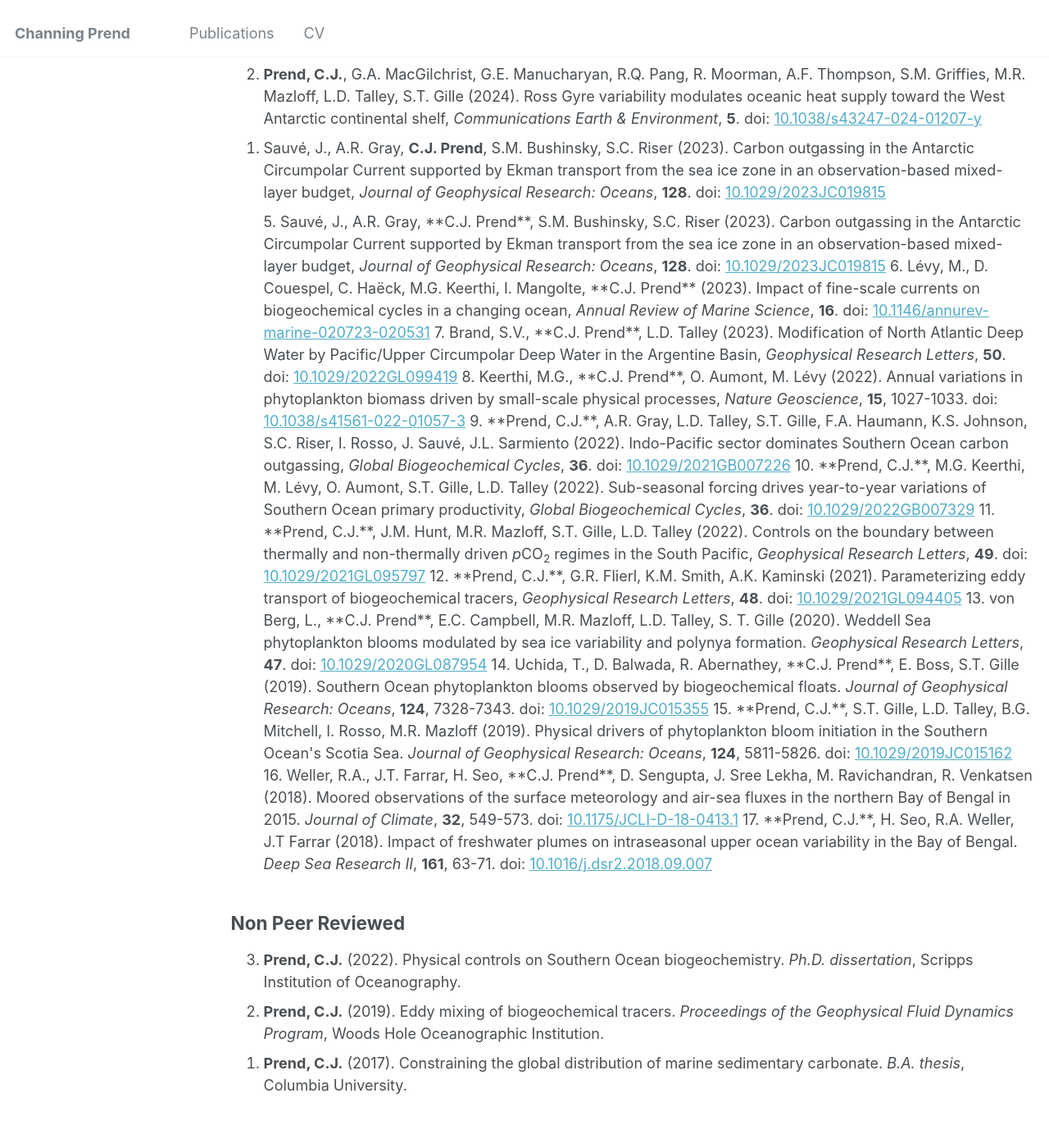
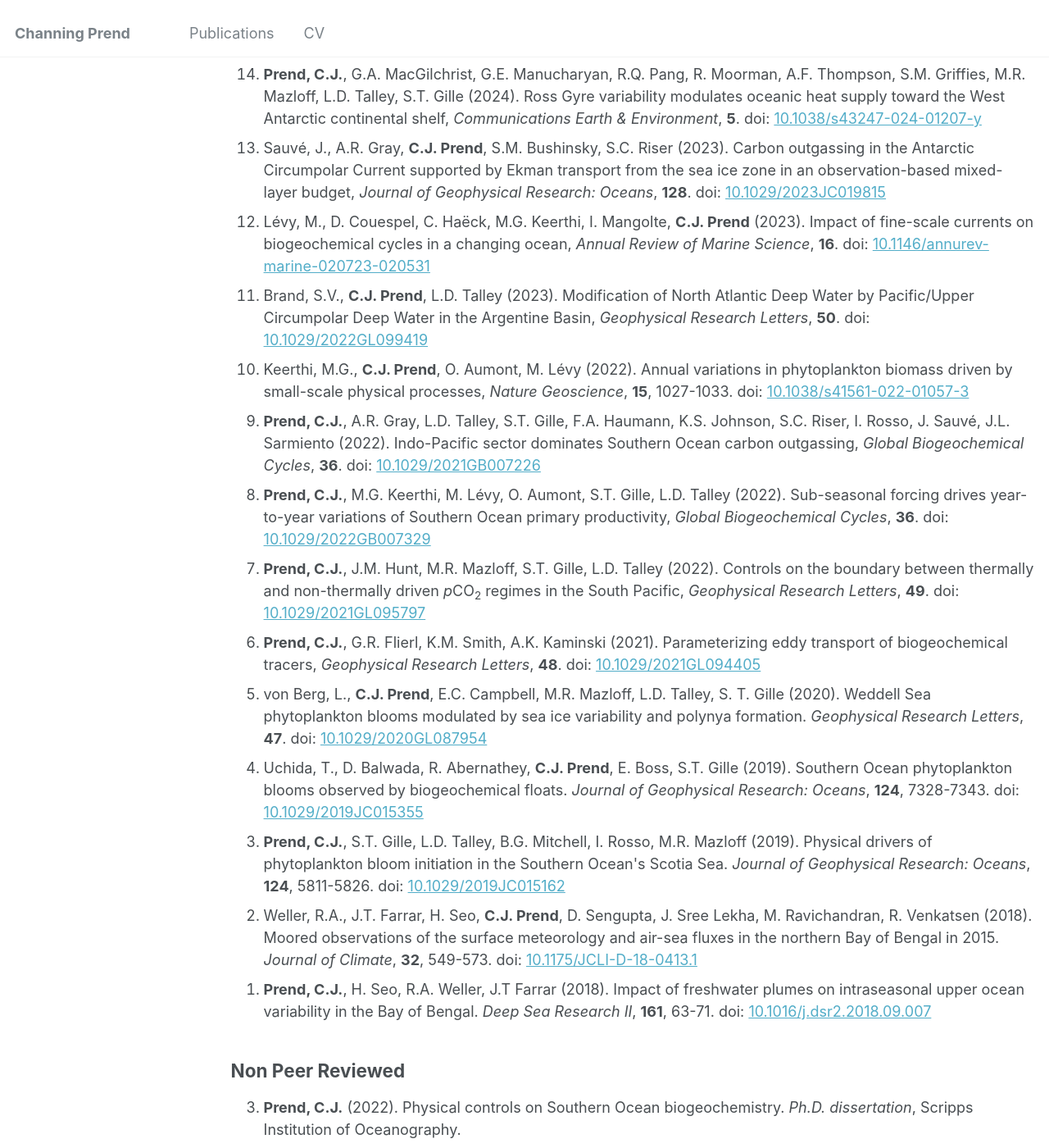
Before and after one commit to cprend/cprend.github.io, a Jekyll site: the page built from _pages/publications.md, in a window 1280 px wide and 1400 px high, scrolled down 381 px. Shown: the whole window at 82% size. Built offline with Jekyll 4.4.1, drawn with Linux system fonts in a browser that asks for light colours.

Commit message:
Update publications.md

```diff
--- a/_pages/publications.md
+++ b/_pages/publications.md
@@ -14,35 +14,18 @@ You can also find my articles on <u><a href="https://scholar.google.com/citation
   <li>Spungin, S., Y. Si, A.L. Stewart, <b>C.J. Prend</b>. Observed seasonality of mixed-layer eddies and vertical heat transport over the Antarctic continental shelf, submitted.</li>
   <li><b>Prend, C.J.</b>, G.A. MacGilchrist, G.E. Manucharyan, R.Q. Pang, R. Moorman, A.F. Thompson, S.M. Griffies, M.R. Mazloff, L.D. Talley, S.T. Gille (2024). Ross Gyre variability modulates oceanic heat supply toward the West Antarctic continental shelf, <em>Communications Earth & Environment</em>, <b>5</b>. doi: <a href="https://www.nature.com/articles/s43247-024-01207-y">10.1038/s43247-024-01207-y</a></li>
   <li>Sauvé, J., A.R. Gray, <b>C.J. Prend</b>, S.M. Bushinsky, S.C. Riser (2023). Carbon outgassing in the Antarctic Circumpolar Current supported by Ekman transport from the sea ice zone in an observation-based mixed-layer budget, <em>Journal of Geophysical Research: Oceans</em>, <b>128</b>. doi: <a href="https://agupubs.onlinelibrary.wiley.com/doi/10.1029/2023JC019815">10.1029/2023JC019815</a></li>
-
-
-
-
-5. Sauvé, J., A.R. Gray, **C.J. Prend**, S.M. Bushinsky, S.C. Riser (2023). Carbon outgassing in the Antarctic Circumpolar Current supported by Ekman transport from the sea ice zone in an observation-based mixed-layer budget, <em>Journal of Geophysical Research: Oceans</em>, <b>128</b>. doi: <a href="https://agupubs.onlinelibrary.wiley.com/doi/10.1029/2023JC019815">10.1029/2023JC019815</a>
-
-6. Lévy, M., D. Couespel, C. Haëck, M.G. Keerthi, I. Mangolte, **C.J. Prend** (2023). Impact of fine-scale currents on biogeochemical cycles in a changing ocean, <em>Annual Review of Marine Science</em>, <b>16</b>.  doi: <a href="https://www.annualreviews.org/doi/abs/10.1146/annurev-marine-020723-020531">10.1146/annurev-marine-020723-020531</a>
-
-7. Brand, S.V., **C.J. Prend**, L.D. Talley (2023). Modification of North Atlantic Deep Water by Pacific/Upper Circumpolar Deep Water in the Argentine Basin, <em>Geophysical Research Letters</em>, <b>50</b>. doi: <a href="https://agupubs.onlinelibrary.wiley.com/doi/abs/10.1029/2022GL099419">10.1029/2022GL099419</a>
-
-8. Keerthi, M.G., **C.J. Prend**, O. Aumont, M. Lévy (2022). Annual variations in phytoplankton biomass driven by small-scale physical processes, <em>Nature Geoscience</em>, <b>15</b>, 1027-1033. doi: <a href="https://www.nature.com/articles/s41561-022-01057-3">10.1038/s41561-022-01057-3</a>
-
-9. **Prend, C.J.**, A.R. Gray, L.D. Talley, S.T. Gille, F.A. Haumann, K.S. Johnson, S.C. Riser, I. Rosso, J. Sauvé, J.L. Sarmiento (2022). Indo-Pacific sector dominates Southern Ocean carbon outgassing, <em>Global Biogeochemical Cycles</em>, <b>36</b>. doi: <a href="https://agupubs.onlinelibrary.wiley.com/doi/10.1029/2021GB007226">10.1029/2021GB007226</a>
-
-10. **Prend, C.J.**, M.G. Keerthi, M. Lévy, O. Aumont, S.T. Gille, L.D. Talley (2022). Sub-seasonal forcing drives year-to-year variations of Southern Ocean primary productivity, <em>Global Biogeochemical Cycles</em>, <b>36</b>. doi: <a href="https://agupubs.onlinelibrary.wiley.com/doi/10.1029/2022GB007329">10.1029/2022GB007329</a>
-
-11. **Prend, C.J.**, J.M. Hunt, M.R. Mazloff, S.T. Gille, L.D. Talley (2022). Controls on the boundary between thermally and non-thermally driven <em>p</em>CO<sub>2</sub> regimes in the South Pacific, <em>Geophysical Research Letters</em>, <b>49</b>. doi: <a href="https://agupubs.onlinelibrary.wiley.com/doi/10.1029/2021GL095797">10.1029/2021GL095797</a>
-
-12. **Prend, C.J.**, G.R. Flierl, K.M. Smith, A.K. Kaminski (2021). Parameterizing eddy transport of biogeochemical tracers, <em>Geophysical Research Letters</em>, <b>48</b>. doi: <a href="https://agupubs.onlinelibrary.wiley.com/doi/10.1029/2021GL094405">10.1029/2021GL094405</a>
-
-13. von Berg, L., **C.J. Prend**, E.C. Campbell, M.R. Mazloff, L.D. Talley, S. T. Gille (2020). Weddell Sea phytoplankton blooms modulated by sea ice variability and polynya formation. <em>Geophysical Research Letters</em>, <b>47</b>. doi: <a href="https://agupubs.onlinelibrary.wiley.com/doi/abs/10.1029/2020GL087954">10.1029/2020GL087954</a>
-
-14. Uchida, T., D. Balwada, R. Abernathey, **C.J. Prend**, E. Boss, S.T. Gille (2019). Southern Ocean phytoplankton blooms observed by biogeochemical floats. <em>Journal of Geophysical Research: Oceans</em>, <b>124</b>, 7328-7343. doi: <a href="https://agupubs.onlinelibrary.wiley.com/doi/full/10.1029/2019JC015355">10.1029/2019JC015355</a>
-
-15. **Prend, C.J.**, S.T. Gille, L.D. Talley, B.G. Mitchell, I. Rosso, M.R. Mazloff (2019). Physical drivers of phytoplankton bloom initiation in the Southern Ocean's Scotia Sea. <em>Journal of Geophysical Research: Oceans</em>, <b>124</b>, 5811-5826. doi: <a href="https://agupubs.onlinelibrary.wiley.com/doi/full/10.1029/2019JC015162">10.1029/2019JC015162</a>
-
-16. Weller, R.A., J.T. Farrar, H. Seo, **C.J. Prend**, D. Sengupta, J. Sree Lekha, M. Ravichandran, R. Venkatsen (2018). Moored observations of the surface meteorology and air-sea fluxes in the northern Bay of Bengal in 2015. <em>Journal of Climate</em>, <b>32</b>, 549-573. doi: <a href="https://journals.ametsoc.org/doi/abs/10.1175/JCLI-D-18-0413.1">10.1175/JCLI-D-18-0413.1</a>
-
-17. **Prend, C.J.**, H. Seo, R.A. Weller, J.T Farrar (2018). Impact of freshwater plumes on intraseasonal upper ocean variability in the Bay of Bengal. <em>Deep Sea Research II</em>, <b>161</b>, 63-71. doi: <a href="https://www.sciencedirect.com/science/article/pii/S0967064517304010?via%3Dihub">10.1016/j.dsr2.2018.09.007</a>
+  <li>Lévy, M., D. Couespel, C. Haëck, M.G. Keerthi, I. Mangolte, <b>C.J. Prend</b> (2023). Impact of fine-scale currents on biogeochemical cycles in a changing ocean, <em>Annual Review of Marine Science</em>, <b>16</b>.  doi: <a href="https://www.annualreviews.org/doi/abs/10.1146/annurev-marine-020723-020531">10.1146/annurev-marine-020723-020531</a></li>
+  <li>Brand, S.V., <b>C.J. Prend</b>, L.D. Talley (2023). Modification of North Atlantic Deep Water by Pacific/Upper Circumpolar Deep Water in the Argentine Basin, <em>Geophysical Research Letters</em>, <b>50</b>. doi: <a href="https://agupubs.onlinelibrary.wiley.com/doi/abs/10.1029/2022GL099419">10.1029/2022GL099419</a></li>
+  <li>Keerthi, M.G., <b>C.J. Prend</b>, O. Aumont, M. Lévy (2022). Annual variations in phytoplankton biomass driven by small-scale physical processes, <em>Nature Geoscience</em>, <b>15</b>, 1027-1033. doi: <a href="https://www.nature.com/articles/s41561-022-01057-3">10.1038/s41561-022-01057-3</a></li>
+  <li><b>Prend, C.J.</b>, A.R. Gray, L.D. Talley, S.T. Gille, F.A. Haumann, K.S. Johnson, S.C. Riser, I. Rosso, J. Sauvé, J.L. Sarmiento (2022). Indo-Pacific sector dominates Southern Ocean carbon outgassing, <em>Global Biogeochemical Cycles</em>, <b>36</b>. doi: <a href="https://agupubs.onlinelibrary.wiley.com/doi/10.1029/2021GB007226">10.1029/2021GB007226</a></li>
+  <li><b>Prend, C.J.</b>, M.G. Keerthi, M. Lévy, O. Aumont, S.T. Gille, L.D. Talley (2022). Sub-seasonal forcing drives year-to-year variations of Southern Ocean primary productivity, <em>Global Biogeochemical Cycles</em>, <b>36</b>. doi: <a href="https://agupubs.onlinelibrary.wiley.com/doi/10.1029/2022GB007329">10.1029/2022GB007329</a></li>
+  <li><b>Prend, C.J.</b>, J.M. Hunt, M.R. Mazloff, S.T. Gille, L.D. Talley (2022). Controls on the boundary between thermally and non-thermally driven <em>p</em>CO<sub>2</sub> regimes in the South Pacific, <em>Geophysical Research Letters</em>, <b>49</b>. doi: <a href="https://agupubs.onlinelibrary.wiley.com/doi/10.1029/2021GL095797">10.1029/2021GL095797</a></li>
+  <li><b>Prend, C.J.</b>, G.R. Flierl, K.M. Smith, A.K. Kaminski (2021). Parameterizing eddy transport of biogeochemical tracers, <em>Geophysical Research Letters</em>, <b>48</b>. doi: <a href="https://agupubs.onlinelibrary.wiley.com/doi/10.1029/2021GL094405">10.1029/2021GL094405</a></li>
+  <li>von Berg, L., <b>C.J. Prend</b>, E.C. Campbell, M.R. Mazloff, L.D. Talley, S. T. Gille (2020). Weddell Sea phytoplankton blooms modulated by sea ice variability and polynya formation. <em>Geophysical Research Letters</em>, <b>47</b>. doi: <a href="https://agupubs.onlinelibrary.wiley.com/doi/abs/10.1029/2020GL087954">10.1029/2020GL087954</a></li>
+  <li>Uchida, T., D. Balwada, R. Abernathey, <b>C.J. Prend</b>, E. Boss, S.T. Gille (2019). Southern Ocean phytoplankton blooms observed by biogeochemical floats. <em>Journal of Geophysical Research: Oceans</em>, <b>124</b>, 7328-7343. doi: <a href="https://agupubs.onlinelibrary.wiley.com/doi/full/10.1029/2019JC015355">10.1029/2019JC015355</a></li>
+  <li><b>Prend, C.J.</b>, S.T. Gille, L.D. Talley, B.G. Mitchell, I. Rosso, M.R. Mazloff (2019). Physical drivers of phytoplankton bloom initiation in the Southern Ocean's Scotia Sea. <em>Journal of Geophysical Research: Oceans</em>, <b>124</b>, 5811-5826. doi: <a href="https://agupubs.onlinelibrary.wiley.com/doi/full/10.1029/2019JC015162">10.1029/2019JC015162</a></li>
+  <li>Weller, R.A., J.T. Farrar, H. Seo, <b>C.J. Prend</b>, D. Sengupta, J. Sree Lekha, M. Ravichandran, R. Venkatsen (2018). Moored observations of the surface meteorology and air-sea fluxes in the northern Bay of Bengal in 2015. <em>Journal of Climate</em>, <b>32</b>, 549-573. doi: <a href="https://journals.ametsoc.org/doi/abs/10.1175/JCLI-D-18-0413.1">10.1175/JCLI-D-18-0413.1</a></li>
+  <li><b>Prend, C.J.</b>, H. Seo, R.A. Weller, J.T Farrar (2018). Impact of freshwater plumes on intraseasonal upper ocean variability in the Bay of Bengal. <em>Deep Sea Research II</em>, <b>161</b>, 63-71. doi: <a href="https://www.sciencedirect.com/science/article/pii/S0967064517304010?via%3Dihub">10.1016/j.dsr2.2018.09.007</a></li>
 </ol>
 
 ## Non Peer Reviewed
@@ -50,4 +33,4 @@ You can also find my articles on <u><a href="https://scholar.google.com/citation
   <li><b>Prend, C.J.</b> (2022). Physical controls on Southern Ocean biogeochemistry. <em>Ph.D. dissertation</em>, Scripps Institution of Oceanography.</li>
   <li><b>Prend, C.J.</b> (2019). Eddy mixing of biogeochemical tracers. <em>Proceedings of the Geophysical Fluid Dynamics Program</em>, Woods Hole Oceanographic Institution.</li>
   <li><b>Prend, C.J.</b> (2017). Constraining the global distribution of marine sedimentary carbonate. <em>B.A. thesis</em>, Columbia University.</li>
-  </ol>
+</ol>
```
